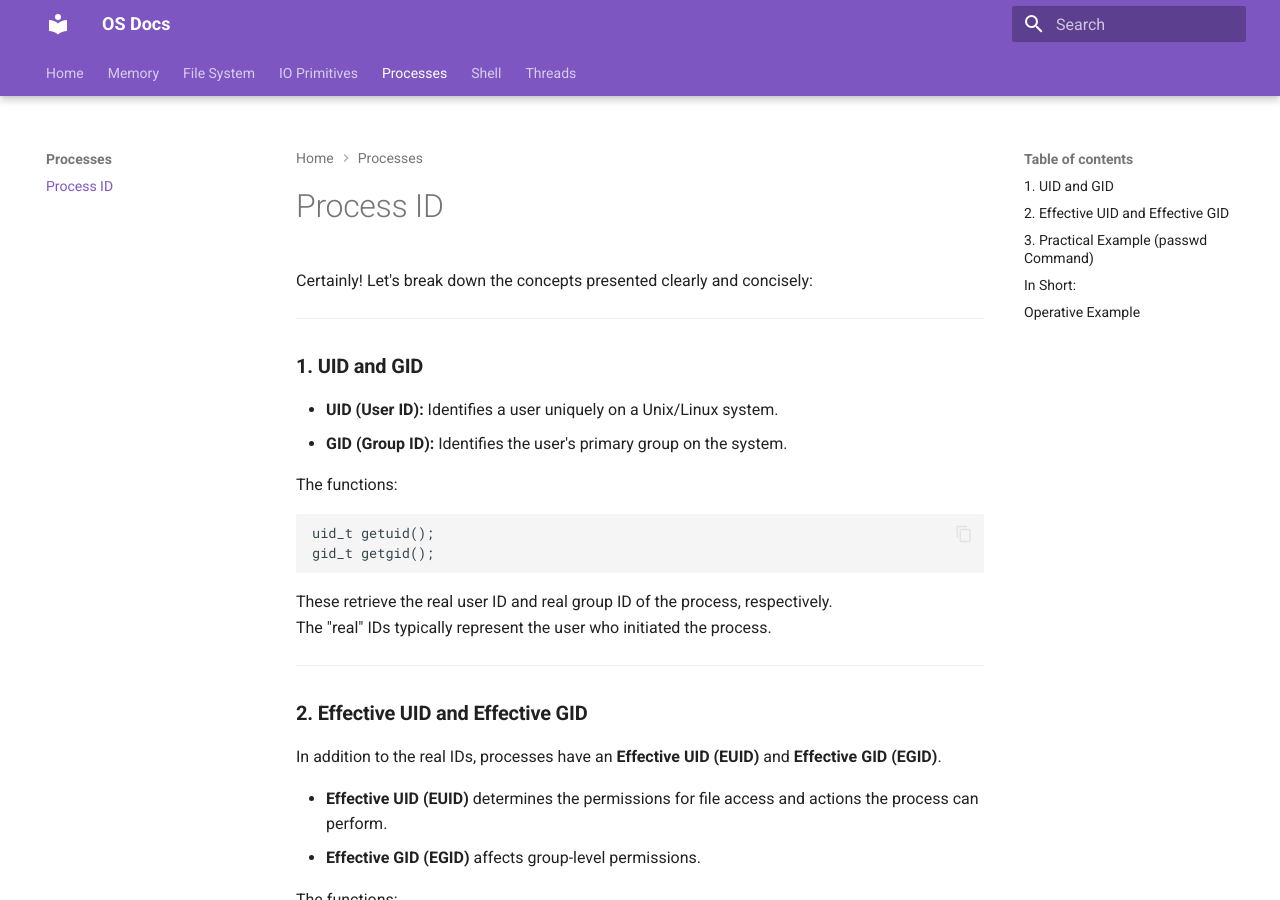
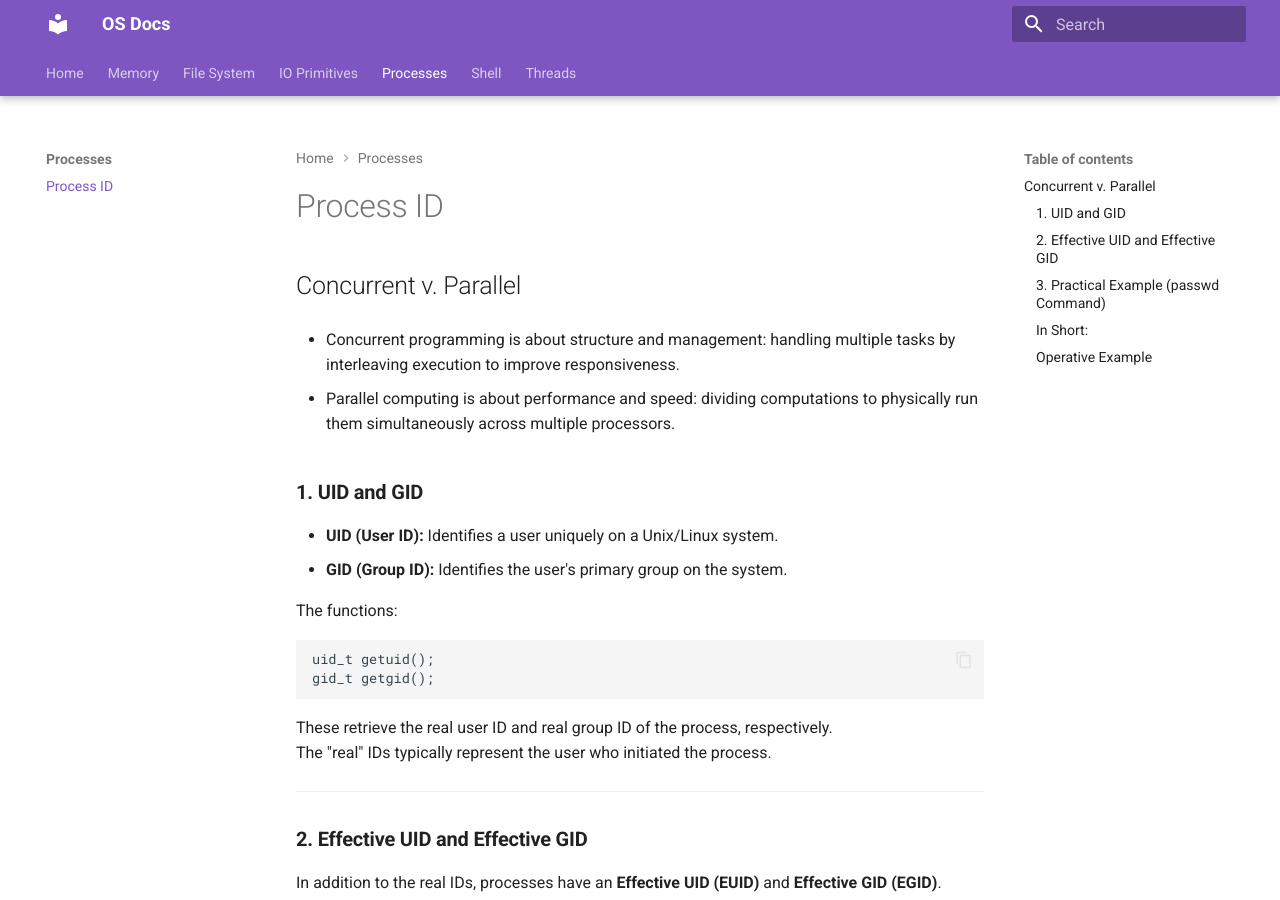
Before and after one commit to angelobattaglia/systems, an MkDocs documentation site: the page built from docs/Processes/Process_ID.md, in a window 1280 px wide and 900 px high. Built offline with MkDocs 1.6.1 and Material for MkDocs 9.7.7, drawn with Linux system fonts in a browser that asks for light colours.

Commit message:
Modified Process_ID

```diff
--- a/docs/Processes/Process_ID.md
+++ b/docs/Processes/Process_ID.md
@@ -1,6 +1,8 @@
-Certainly! Let's break down the concepts presented clearly and concisely:
+## Concurrent v. Parallel
+- Concurrent programming is about structure and management: handling multiple tasks by interleaving execution to improve responsiveness.
 
----
+- Parallel computing is about performance and speed: dividing computations to physically run them simultaneously across multiple processors.
+
 
 ### **1. UID and GID**
 
```
